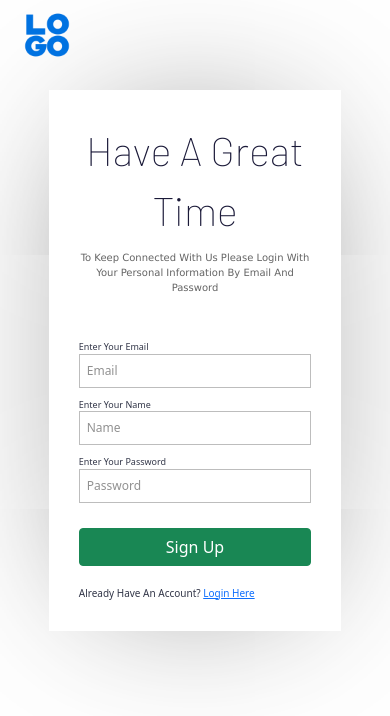
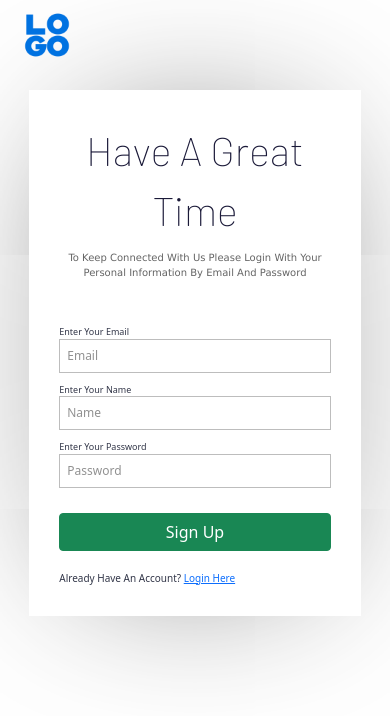
Before and after one commit to sidghimire/merolagi.github.io, a PHP site: page /signup/ in a window 390 px wide. Shown: the top 716 px of the page. Run offline with PHP 8.4, Linux system fonts and the light colour scheme; some libraries are stand-ins or nearby versions.

Commit message:
Update 3

```diff
--- a/login/index.php
+++ b/login/index.php
@@ -21,9 +21,9 @@
     <title>| Login | Merolagi.com</title>
   </head>
   <body>
-    <div class="container-fluid">
+    <a href="/" class="container-fluid">
         <img src="/logo.png" style="width: 50px;margin:10px" alt="">
-    </div>
+    </a>
     <div class="container-fluid l-main-container">
         <div class="row">
             <div class="col-md-6 l-md-remove">
--- a/login/style.css
+++ b/login/style.css
@@ -86,7 +86,7 @@ input::placeholder {
     box-shadow: 0px 0px 170px -62px rgba(0, 0, 0, 0.75);
     -webkit-box-shadow: 0px 0px 170px -62px rgba(0, 0, 0, 0.75);
     -moz-box-shadow: 0px 0px 170px -62px rgba(0, 0, 0, 0.75);
-    width: 75%;
+    width: 85%;
     margin: auto;
     margin-top: 20px;
     padding: 10px;
--- a/signup/index.php
+++ b/signup/index.php
@@ -21,9 +21,9 @@
     <title>| Login | Merolagi.com</title>
   </head>
   <body>
-    <div class="container-fluid">
+    <a href="/" class="container-fluid">
         <img src="/logo.png" style="width: 50px;margin:10px" alt="">
-    </div>
+    </a>
     <div class="container-fluid l-main-container">
         <div class="row">
             <div class="col-md-6 l-md-remove">
--- a/signup/style.css
+++ b/signup/style.css
@@ -86,7 +86,7 @@ input::placeholder {
     box-shadow: 0px 0px 170px -62px rgba(0, 0, 0, 0.75);
     -webkit-box-shadow: 0px 0px 170px -62px rgba(0, 0, 0, 0.75);
     -moz-box-shadow: 0px 0px 170px -62px rgba(0, 0, 0, 0.75);
-    width: 75%;
+    width: 85%;
     margin: auto;
     margin-top: 20px;
     padding: 10px;
--- a/universalFiles/header.css
+++ b/universalFiles/header.css
@@ -106,6 +106,7 @@
   margin-inline: 10px;
   width: 150px;
   vertical-align: middle;
+  text-decoration: none;
 }
 
 .l-bar-icon {
```
Also changed, not shown: universalFiles/header.html (+6 -4 lines).
